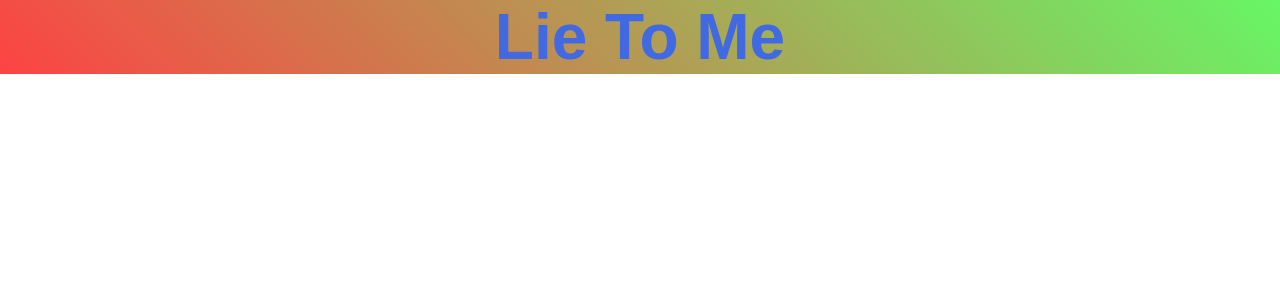
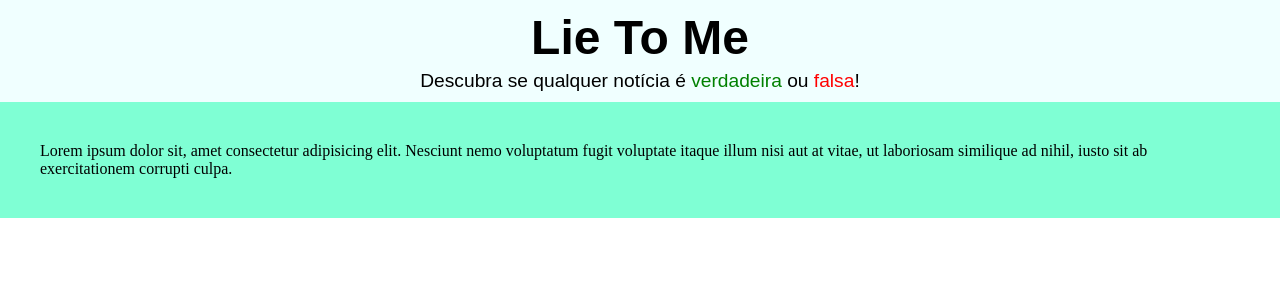
Before and after one commit to guifreitasds/LieToMe, a PHP site: page / in a window 1280 px wide. Shown: the top 300 px of the page. Run offline with PHP 8.4, Linux system fonts and the light colour scheme.

Commit message:
Implementaçaão do main

```diff
--- a/Projeto HTML/index.html
+++ b/Projeto HTML/index.html
@@ -10,9 +10,10 @@
 <body>
     <header>
         <h1>Lie To Me</h1>
+        <h2>Descubra se qualquer notícia é <span class="greenspan">verdadeira</span> ou <span class="redspan">falsa</span>!</h2>
     </header>
     <main>
-
+        <p>Lorem ipsum dolor sit, amet consectetur adipisicing elit. Nesciunt nemo voluptatum fugit voluptate itaque illum nisi aut at vitae, ut laboriosam similique ad nihil, iusto sit ab exercitationem corrupti culpa.</p>
     </main>
     <footer>
 
--- a/Projeto HTML/styles/stylemain.css
+++ b/Projeto HTML/styles/stylemain.css
@@ -4,8 +4,30 @@
 }
 
 header{
-    background: linear-gradient(45deg, rgb(253, 67, 67), rgb(103, 246, 101));
+    background-color: azure;
     text-align: center;
-    font: 2em Arial, sans-serif;
-    color: royalblue
+    font-family: Arial, Helvetica, sans-serif;
+    padding: 10px;
 }
+
+header > h1{
+    font-size: 3em;
+    margin-bottom: 5px;
+}
+
+header > h2{
+    font: 1.2em Arial, sans-serif;
+}
+
+.redspan{
+    color: red;
+}
+
+.greenspan{
+    color: green
+}
+
+main{
+    background-color: aquamarine;
+    padding: 40px;
+}
```
